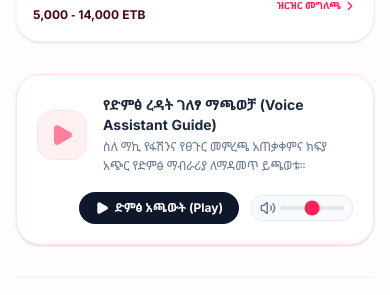
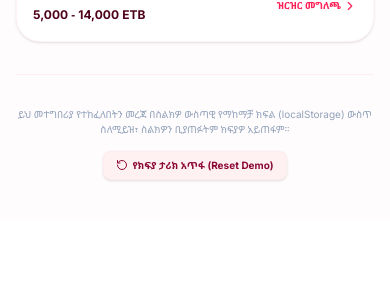
Before and after one commit to frealem/https-github.com-kalidumer-makicloth, a React (Vite) app: page / in a window 390 px wide. Shown: the part 9026-9321 px from the top of the page. After the commit the page ends 9246 px from the top, so only its background shows below. Built offline with nearby package versions, Linux system fonts and the light colour scheme.

Commit message:
refactor: remove voice assistant guide feature
Remove the interactive voice helper banner and associated audio control components to streamline the user interface.

```diff
--- a/src/App.tsx
+++ b/src/App.tsx
@@ -5,11 +5,6 @@
 
 import React, { useState, useEffect, useRef } from "react";
 import {
-  Play,
-  Pause,
-  Volume2,
-  Volume1,
-  VolumeX,
   X,
   Check,
   Phone,
@@ -1564,56 +1559,6 @@ export default function App() {
             </div>
             )}
 
-            {/* Interactive Voice Helper Banner */}
-            <div className="bg-white rounded-3xl p-5 border border-rose-100 shadow-sm flex flex-col md:flex-row items-center justify-between gap-4 mt-6">
-              <div className="flex items-center gap-4">
-                <div className="bg-rose-50 p-3 rounded-2xl border border-rose-100 flex items-center justify-center">
-                  <Play className="w-6 h-6 text-rose-500 fill-current animate-pulse" />
-                </div>
-                <div>
-                  <h4 className="font-extrabold text-sm text-slate-800">የድምፅ ረዳት ገለፃ ማጫወቻ (Voice Assistant Guide)</h4>
-                  <p className="text-xs text-slate-500 max-w-md mt-0.5 leading-relaxed">
-                    ስለ ማኪ የፋሽንና የፀጉር መምረጫ አጠቃቀምና ክፍያ አጭር የድምፅ ማብራሪያ ለማዳመጥ ይጫወቱ።
-                  </p>
-                </div>
-              </div>
-
-              {/* Player element */}
-              <div className="flex items-center gap-3 w-full md:w-auto justify-end">
-                {audioPlaying && (
-                  <div className="flex items-end gap-1 h-6 shrink-0 mr-2">
-                    {waveHeights.slice(0, 8).map((h, i) => (
-                      <div key={i} style={{ height: `${h}%` }} className="w-1 bg-rose-500 rounded-full transition-all duration-150"></div>
-                    ))}
-                  </div>
-                )}
-
-                <button
-                  onClick={toggleAudio}
-                  className={`px-4 py-2 rounded-full text-xs font-bold transition flex items-center gap-1.5 ${
-                    audioPlaying
-                      ? "bg-rose-550 text-white"
-                      : "bg-slate-900 text-white hover:bg-slate-800"
-                  }`}
-                >
-                  {audioPlaying ? <Pause className="w-3.5 h-3.5 fill-current" /> : <Play className="w-3.5 h-3.5 fill-current" />}
-                  {audioPlaying ? "ድምፅ አቁም (Stop)" : "ድምፅ አጫውት (Play)"}
-                </button>
-
-                <div className="flex items-center gap-1 bg-slate-50 px-2 py-1 rounded-xl border border-slate-200">
-                  <Volume2 className="w-4 h-4 text-slate-500" />
-                  <input
-                    type="range"
-                    min="0"
-                    max="1"
-                    step="0.1"
-                    value={volume}
-                    onChange={(e) => handleVolumeChange(parseFloat(e.target.value))}
-                    className="w-16 h-1 bg-slate-200 rounded-lg appearance-none cursor-pointer accent-rose-500"
-                  />
-                </div>
-              </div>
-            </div>
 
           </div>
         )}
```
